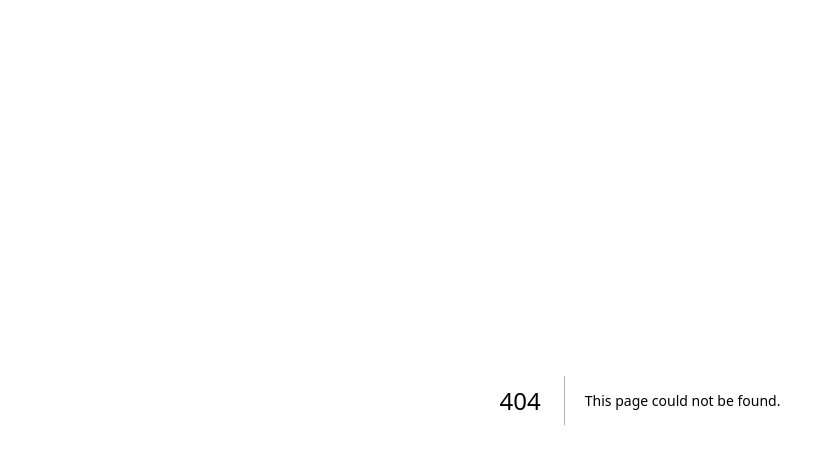
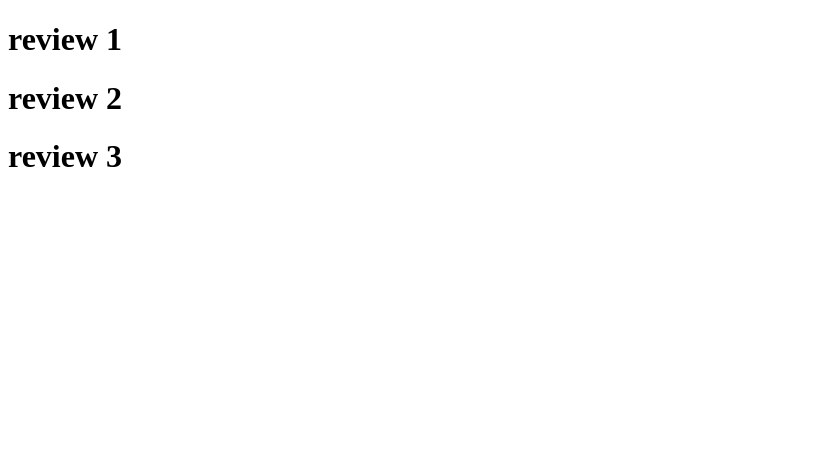
Before and after one commit to JAmalMichael/nextjs, a Next.js app: page /product/1/reviews in a window 1280 px wide. Before the commit this address had no page. Shown: the top 464 px of the page, without its empty margins (0-835 px from the left). Built offline with nearby package versions, Linux system fonts and the light colour scheme.

Commit message:
nested dynamic route

```diff
--- /dev/null
+++ b/src/app/product/[productid]/reviews/page.js
@@ -0,0 +1,11 @@
+const review = () => {
+  return (
+    <div>
+      <h1>review 1</h1>
+      <h1>review 2</h1>
+      <h1>review 3</h1>
+    </div>
+  );
+};
+
+export default review;
--- a/src/app/product/[productid]/sweater.js/page.js
+++ /dev/null
@@ -1,5 +0,0 @@
-const page = () => {
-  return <div>Big Big shirts</div>;
-};
-
-export default page;
```
Also changed, not shown: src/app/product/[productid]/reviews/[reviewid]/page.js (added, +9 -0 lines).
